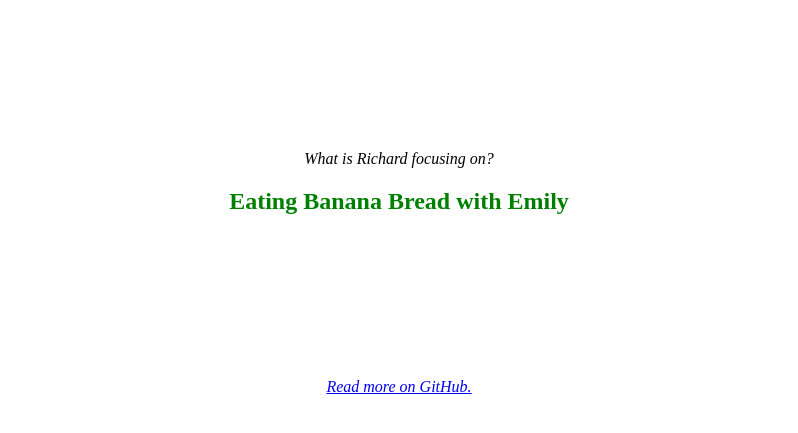
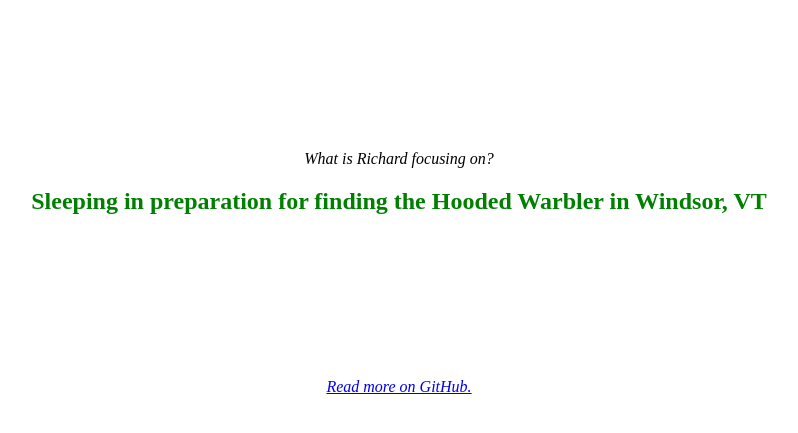
Before and after one commit to RichardLitt/what-is-richard-doing-now, a Jekyll site: the page built from index.md, in a window 1280 px wide. Shown: the top 433 px of the page, without its empty margins (241-1039 px from the left). Built offline with Jekyll 4.4.1, drawn with Linux system fonts in a browser that asks for light colours; our own code applies the rules of GitHub Pages for plain Markdown files.

Commit message:
Adding Hooded Warbler

```diff
--- a/index.md
+++ b/index.md
@@ -5,7 +5,7 @@ project:
 
 What is Richard focusing on?
 
-## Eating Banana Bread with Emily
+## Sleeping in preparation for finding the Hooded Warbler in Windsor, VT
 
 {% if page.project %}
   {% assign project = site.data.projects[page.project] %}
```
Also changed, not shown: todo.md (+1 -1 lines).
